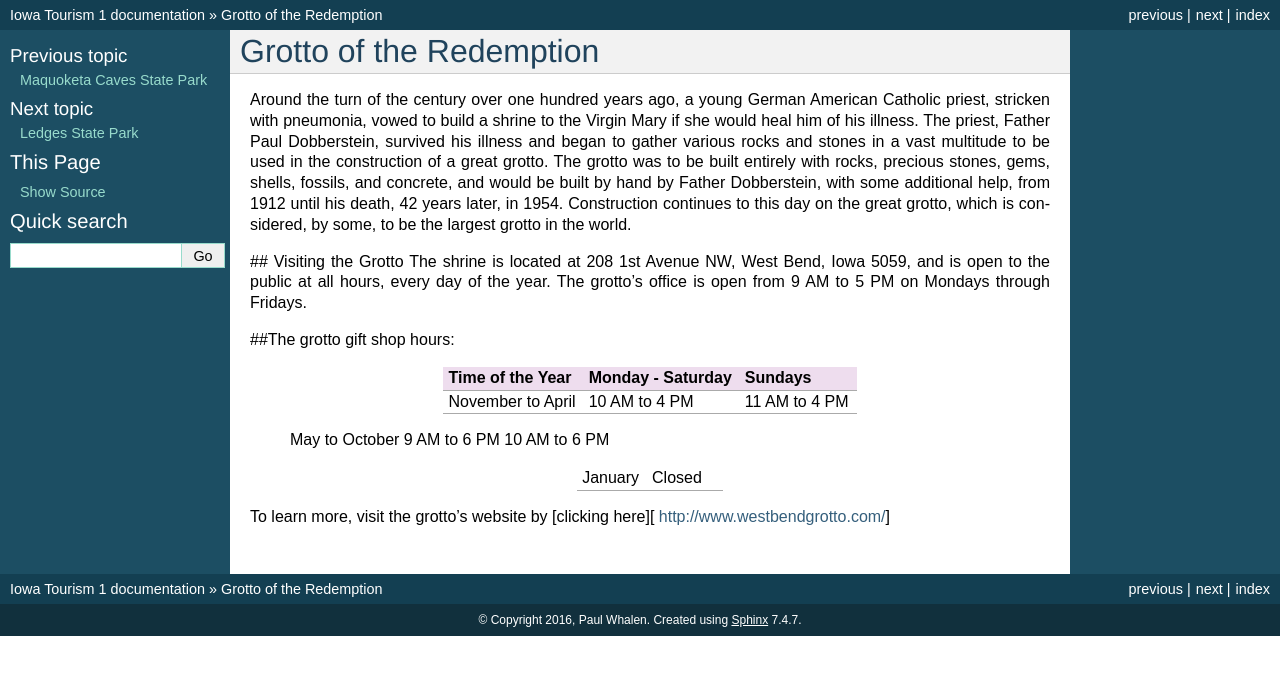
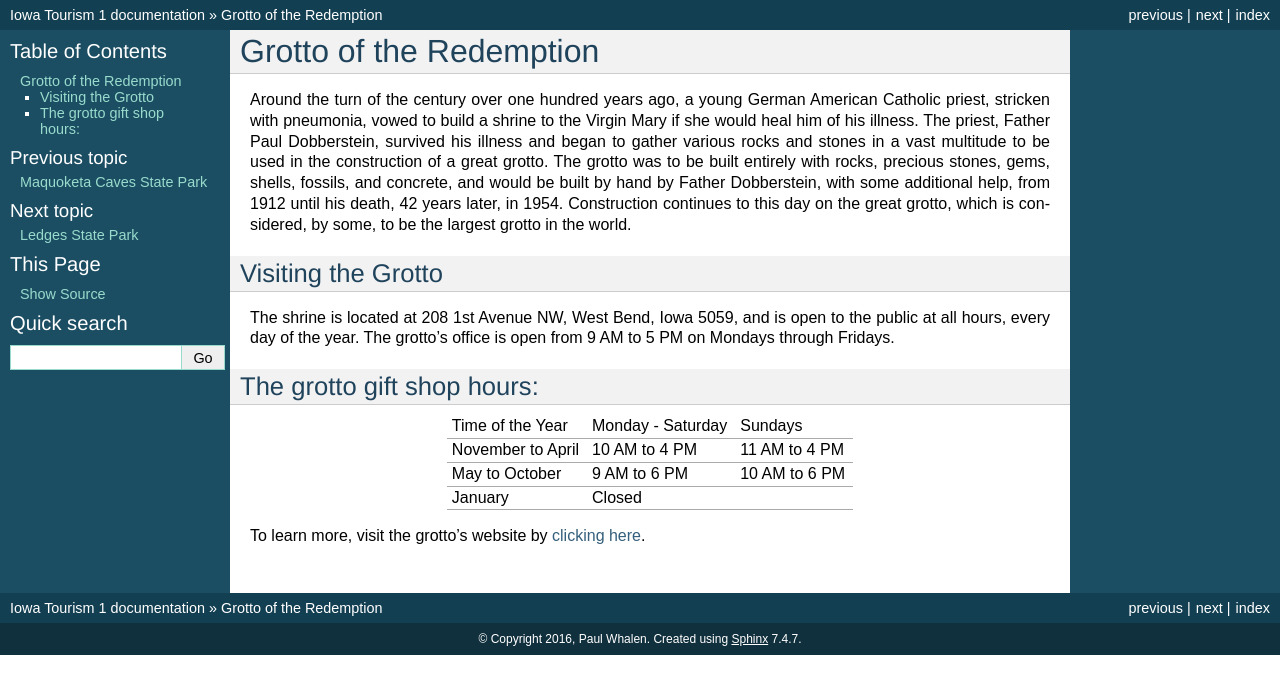
Before and after one commit to humblelittlewolf/Iowa-Tourism, a Sphinx documentation site: the page built from source/grottoredemption/grottoredemption.rst, in a window 1280 px wide. Shown: the top 694 px of the page. Built offline with Sphinx 7.4.7, drawn with Linux system fonts in a browser that asks for light colours.

Commit message:
Update grottoredemption.rst

```diff
--- a/source/grottoredemption/grottoredemption.rst
+++ b/source/grottoredemption/grottoredemption.rst
@@ -12,21 +12,20 @@ and concrete, and would  be built by hand by Father Dobberstein, with some addit
 from 1912 until his death, 42 years later, in 1954. Construction continues to this day
 on the great grotto, which is considered, by some, to be the largest grotto in the world.
 
-## Visiting the Grotto
+Visiting the Grotto
+-------------------
 The shrine is located at 208 1st Avenue NW, West Bend, Iowa 5059,
 and is open to the public at all hours, every day of the year.
 The grotto’s office is open from 9 AM to 5 PM on Mondays through Fridays.
 
-##The grotto gift shop hours:
+The grotto gift shop hours:
+---------------------------
 
 ==================== =================== =================
  Time of the Year     Monday - Saturday  Sundays
-==================== =================== =================
  November to April    10 AM to 4 PM   	  11 AM to 4 PM
-==================== =================== =================
- May to October   	    9 AM to 6 PM     	  10 AM to 6 PM
-==================== =================== =================
+ May to October   	   9 AM to 6 PM     	 10 AM to 6 PM
  January               Closed
 ==================== =================== =================
 
-To learn more, visit the grotto’s website by [clicking here][ http://www.westbendgrotto.com/]
+To learn more, visit the grotto’s website by `clicking here <http://www.westbendgrotto.com/>`_.
```
